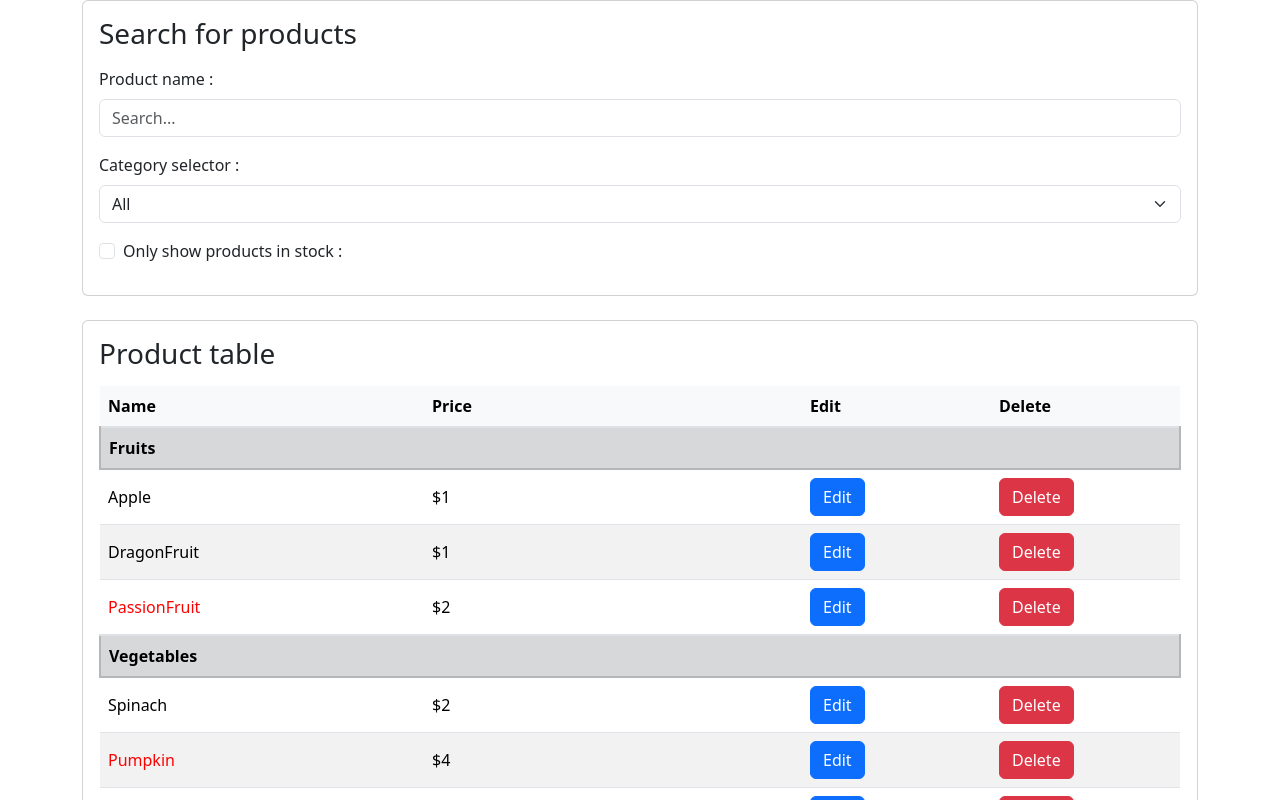
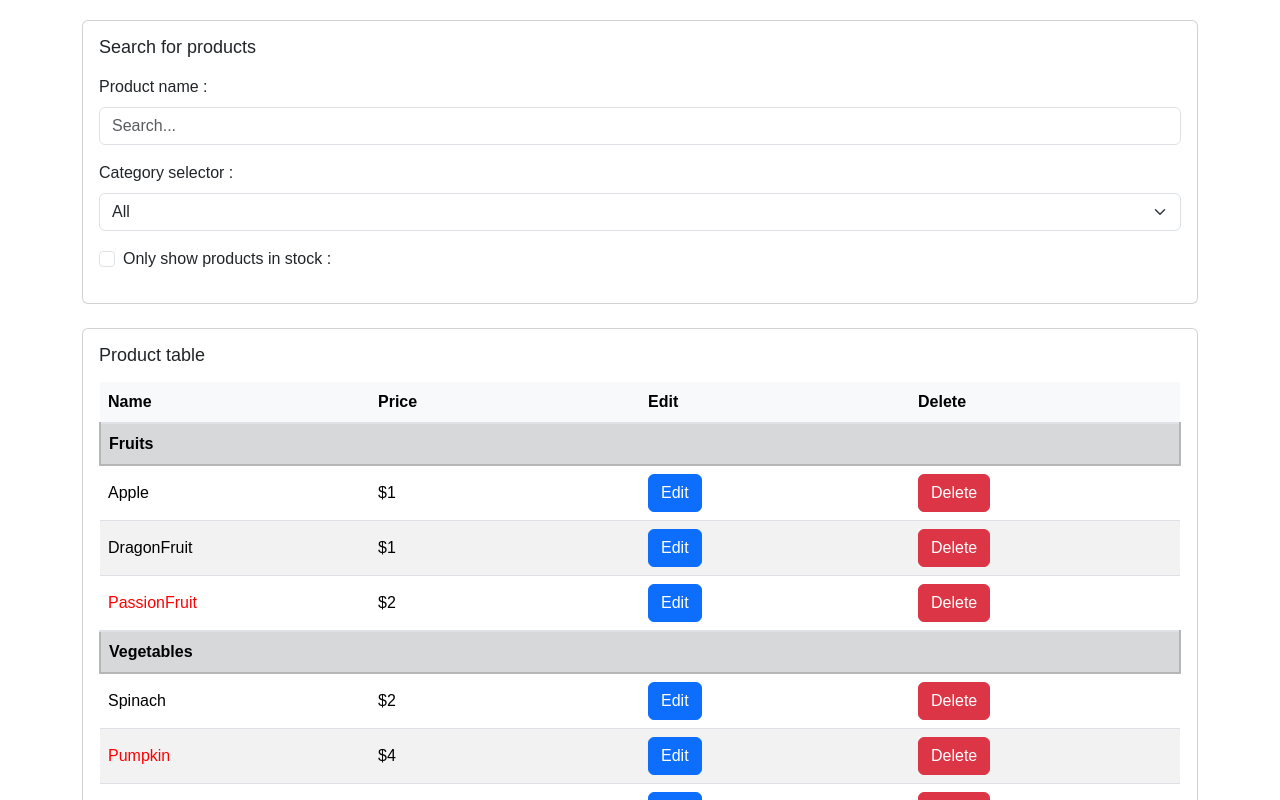
Before and after one commit to IchikaCoding/react-practice, a React (Vite) app: page / in a window 1280 px wide. Shown: the top 800 px of the page. Built offline with nearby package versions, Linux system fonts and the light colour scheme.

Commit message:
fix: エラー表示とテーブルのスタイルを調整

```diff
--- a/src/components/FilterableProductTable.jsx
+++ b/src/components/FilterableProductTable.jsx
@@ -130,6 +130,8 @@ export default function FilterableProductTable() {
   function handleCancelButton(cancelBtnId) {
     console.log("cancelBtnId", cancelBtnId);
     setEditingId(null);
+    // 一回編集ボタンを押したあとにキャンセルしたらエラーメッセージはリセット
+    setErrorMessage(null);
   }
 
   function handleDeleteButton(deleteBtnId) {
--- a/src/components/ProductRow.jsx
+++ b/src/components/ProductRow.jsx
@@ -104,12 +104,15 @@ export default function ProductRow({
             </button>
           </td>
         </tr>
-        <tr>
-          <td className="error-message">
-            {/* 空文字だけのときに限定しないでエラーメッセージがtruthyだったら表示するほうがいい */}
-            {errorMessage ? errorMessage : null}
-          </td>
-        </tr>
+        {/* エラーメッセージがtruthyだったら表示する(空文字だけのときに限定しないようにした) */}
+        {errorMessage ? (
+          <tr>
+            {/* colspanをつけてセル4つ分を使用するようにしました */}
+            <td className="error-message text-danger" colSpan={4}>
+              {errorMessage}
+            </td>
+          </tr>
+        ) : null}
       </>
     );
   } else {
--- a/src/components/ProductTable.jsx
+++ b/src/components/ProductTable.jsx
@@ -106,17 +106,20 @@ export default function ProductTable({
 
   console.log("rows", rows);
   return (
+    // table-responsiveでスマホ（細い画面）でも横スクロールを可能にする
+    <div className="table-responsive">
       <table className="table table-striped table-hover align-middle">
         <thead className="table-light">
           <tr>
-          <th style={{ width: "30%" }}>Name</th>
-          <th style={{ width: "35%" }}>Price</th>
-          <th style={{ width: "17.5%" }}>Edit</th>
-          <th style={{ width: "17.5%" }}>Delete</th>
+            <th style={{ width: "25%" }}>Name</th>
+            <th style={{ width: "25%" }}>Price</th>
+            <th style={{ width: "25%" }}>Edit</th>
+            <th style={{ width: "25%" }}>Delete</th>
           </tr>
         </thead>
         {/* JSXの要素の配列はReactが展開して、順番に表示してくれるらしい！！ */}
         <tbody>{rows}</tbody>
       </table>
+    </div>
   );
 }
--- a/src/index.jsx
+++ b/src/index.jsx
@@ -1,7 +1,8 @@
 import { StrictMode } from "react";
 import { createRoot } from "react-dom/client";
+import "bootstrap/dist/css/bootstrap.min.css";
+// BootStrapのあとに独自CSSをつけることでBootStrapで上書きされないようにする
 import "./styles.css";
-import "bootstrap/dist/css/bootstrap.min.css";
 
 import App from "./App-v2";
 // import App from "./App";
```
Lines whose indentation alone changed are shown as unchanged.
